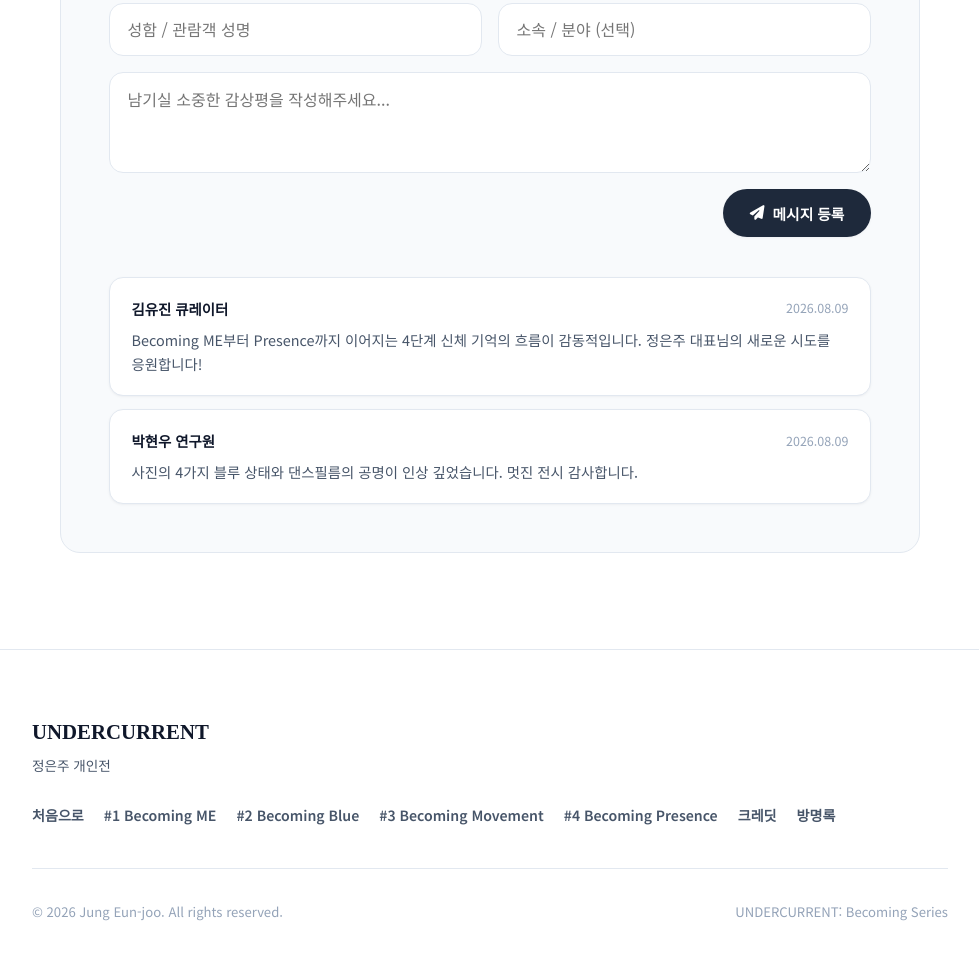
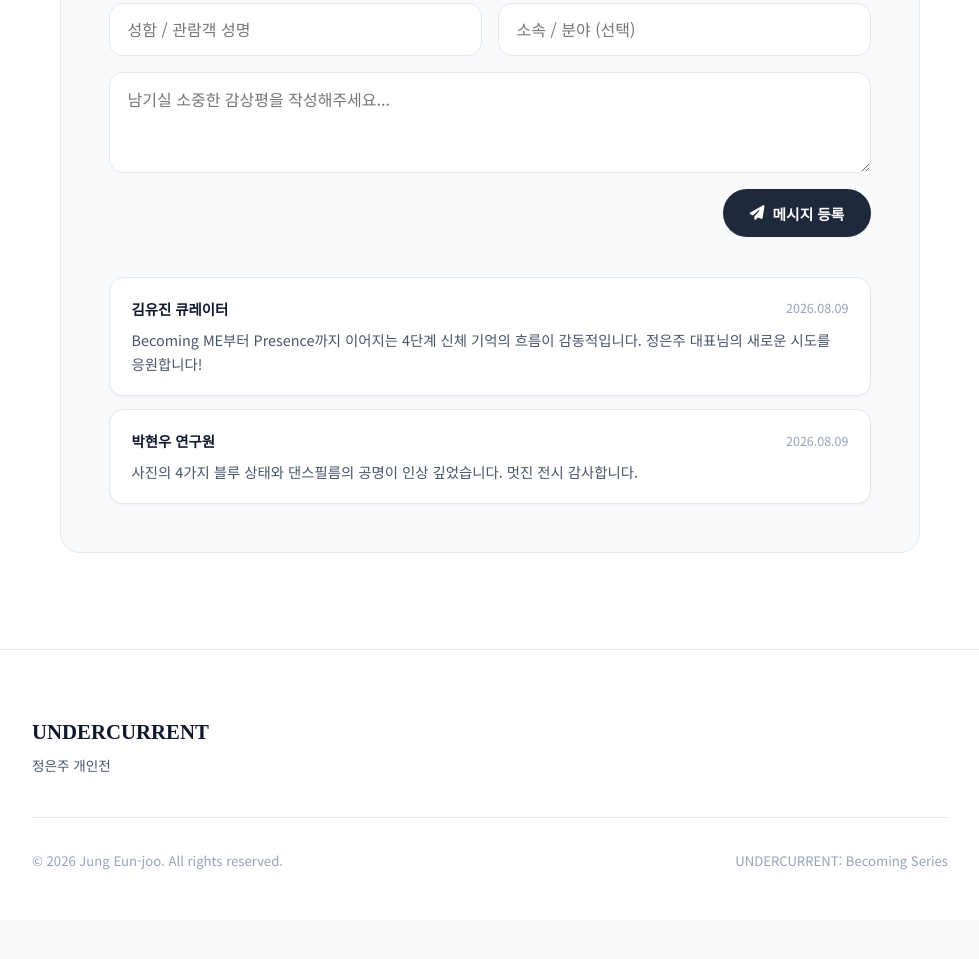
Before and after one commit to chajaeyooon/Undercurrent, a website built with Vite: page index.html in a window 1280 px wide. Shown: the part 4687-5646 px from the top of the page, without its empty margins (150-1129 px from the left). After the commit the page ends 5607 px from the top, so only its background shows below. Built offline with nearby package versions, Linux system fonts and the light colour scheme.

Commit message:
style: remove footer navigation links list

```diff
--- a/index.html
+++ b/index.html
@@ -444,15 +444,6 @@
                     <h3>UNDERCURRENT</h3>
                     <p>정은주 개인전</p>
                 </div>
-                <ul class="footer-nav-links">
-                    <li><a href="#hero">처음으로</a></li>
-                    <li><a href="#section1">#1 Becoming ME</a></li>
-                    <li><a href="#section2">#2 Becoming Blue</a></li>
-                    <li><a href="#section3">#3 Becoming Movement</a></li>
-                    <li><a href="#section4">#4 Becoming Presence</a></li>
-                    <li><a href="#credits">크레딧</a></li>
-                    <li><a href="#guestbook">방명록</a></li>
-                </ul>
             </div>
             <div class="footer-bottom-row">
                 <p>© 2026 Jung Eun-joo. All rights reserved.</p>
```
